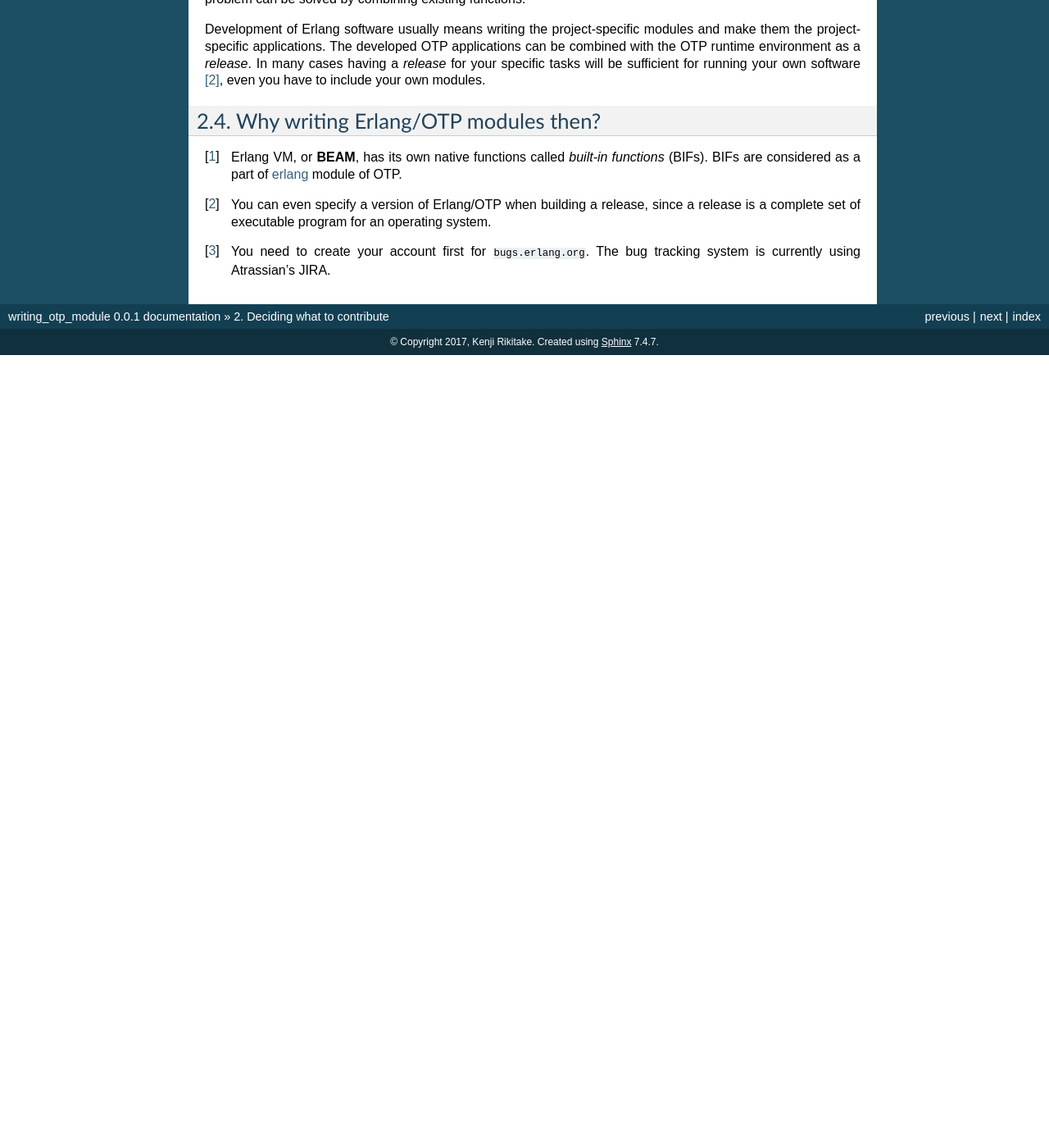
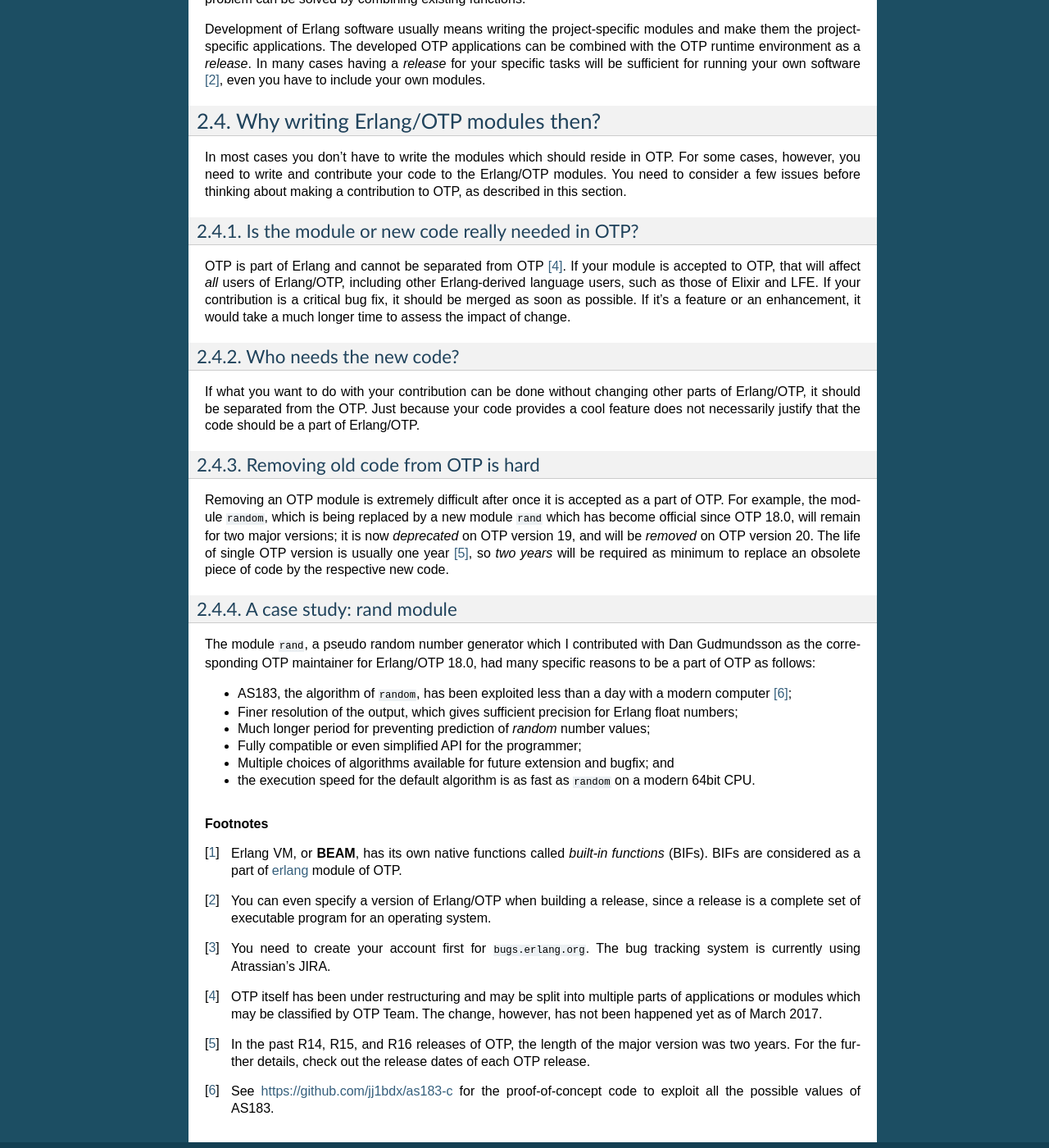
Before and after one commit to jj1bdx/writing-otp-modules, a Sphinx documentation site: the page built from draft/source/what-to-contribute.rst, in a window 1280 px wide and 1400 px high, scrolled down 1480 px. Shown: the whole window at 82% size. Built offline with Sphinx 7.4.7, drawn with Linux system fonts in a browser that asks for light colours; before the commit the page ends 1913 px from its top, so only the background shows below that; some of the changed text lies outside the part shown.

Commit message:
source/what-to-contribute.rst: Alpha version

```diff
--- a/draft/source/what-to-contribute.rst
+++ b/draft/source/what-to-contribute.rst
@@ -46,8 +46,8 @@ four leading developers of Erlang, as `a presentation called "A History
 of Erlang" presented in HOPS III conference held in 2007
 <https://doi.org/10.1145/1238844.1238850>`_.
 
-What constitutes a contribution?
---------------------------------
+What is considered as a contribution?
+-------------------------------------
 
 Erlang/OTP has become an open source software (OSS) product
 since 1998. OSS is a community product, and every OSS has the own
@@ -115,9 +115,58 @@ own software [#wtc2]_, even you have to include your own modules.
 Why writing Erlang/OTP modules then?
 ------------------------------------
 
+In most cases you don't have to write the modules which should reside in
+OTP. For some cases, however, you need to write and contribute your code
+to the Erlang/OTP modules. You need to consider a few issues before
+thinking about making a contribution to OTP, as described in this
+section.
 
+Is the module or new code really needed in OTP?
+^^^^^^^^^^^^^^^^^^^^^^^^^^^^^^^^^^^^^^^^^^^^^^^
 
+OTP is part of Erlang and cannot be separated from OTP [#wtc4]_. If your
+module is accepted to OTP, that will affect *all* users of Erlang/OTP,
+including other Erlang-derived language users, such as those of Elixir
+and LFE. If your contribution is a critical bug fix, it should be merged
+as soon as possible. If it's a feature or an enhancement, it would take
+a much longer time to assess the impact of change.
 
+Who needs the new code?
+^^^^^^^^^^^^^^^^^^^^^^^
+
+If what you want to do with your contribution can be done without
+changing other parts of Erlang/OTP, it should be separated from the
+OTP. Just because your code provides a cool feature does not necessarily
+justify that the code should be a part of Erlang/OTP.
+
+Removing old code from OTP is hard
+^^^^^^^^^^^^^^^^^^^^^^^^^^^^^^^^^^
+
+Removing an OTP module is extremely difficult after once it is accepted
+as a part of OTP. For example, the module ``random``, which is being
+replaced by a new module ``rand`` which has become official since OTP
+18.0, will remain for two major versions; it is now *deprecated* on OTP
+version 19, and will be *removed* on OTP version 20. The life of single
+OTP version is usually one year [#wtc5]_, so *two years* will be
+required as minimum to replace an obsolete piece of code by the
+respective new code.
+
+A case study: rand module
+^^^^^^^^^^^^^^^^^^^^^^^^^
+
+The module ``rand``, a pseudo random number generator which I
+contributed with Dan Gudmundsson as the corresponding OTP maintainer for
+Erlang/OTP 18.0, had many specific reasons to be a part of OTP as
+follows:
+
+* AS183, the algorithm of ``random``, has been exploited less than a day with a modern computer [#wtc6]_;
+* Finer resolution of the output, which gives sufficient precision for Erlang float numbers;
+* Much longer period for preventing prediction of *random* number values;
+* Fully compatible or even simplified API for the programmer;
+* Multiple choices of algorithms available for future extension and bugfix; and
+* the execution speed for the default algorithm is as fast as ``random`` on a modern 64bit CPU.
+
+.. rubric:: Footnotes
 
 .. [#wtc1] Erlang VM, or **BEAM**, has its own native functions called
            *built-in functions* (BIFs). BIFs are considered as a part of
@@ -130,3 +179,16 @@ Why writing Erlang/OTP modules then?
 .. [#wtc3] You need to create your account first for
            ``bugs.erlang.org``. The bug tracking system is currently
            using Atrassian's JIRA.
+
+.. [#wtc4] OTP itself has been under restructuring and may be split into
+           multiple parts of applications or modules which may be
+           classified by OTP Team. The change, however, has not been
+           happened yet as of March 2017.
+
+.. [#wtc5] In the past R14, R15, and R16 releases of OTP, the length of
+           the major version was two years. For the further details,
+           check out the release dates of each OTP release.
+
+.. [#wtc6] See https://github.com/jj1bdx/as183-c for the
+           proof-of-concept code to exploit all the possible values of
+           AS183.
```
Also changed, not shown: other parts of draft/source/what-to-contribute.rst (+1 -1 lines).
